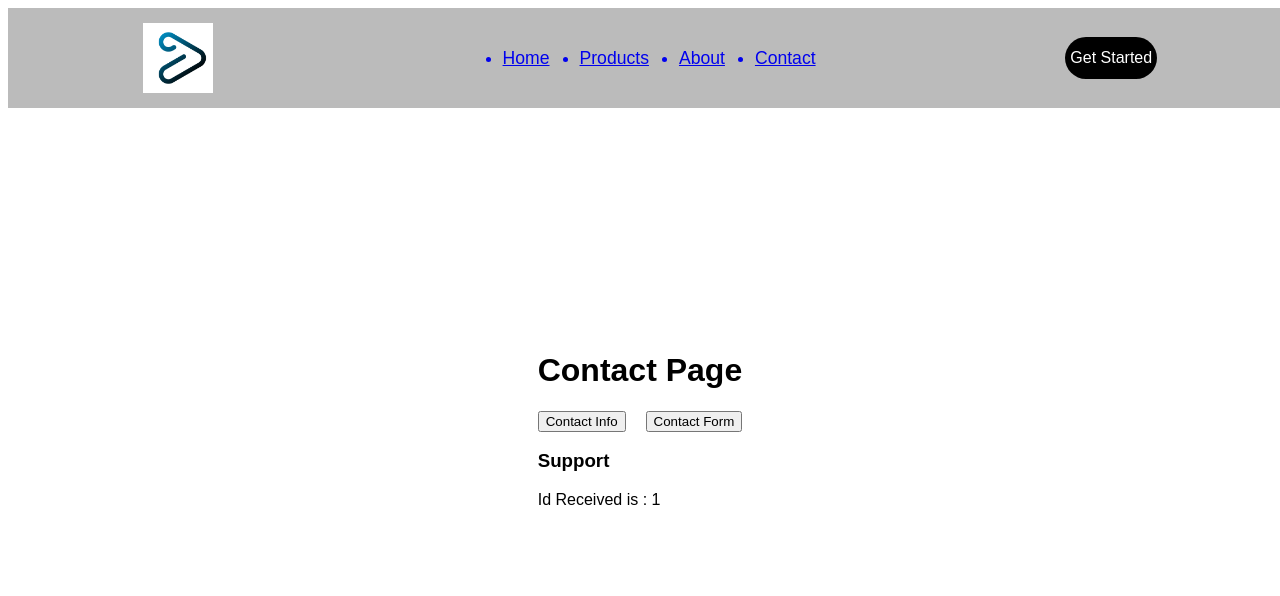
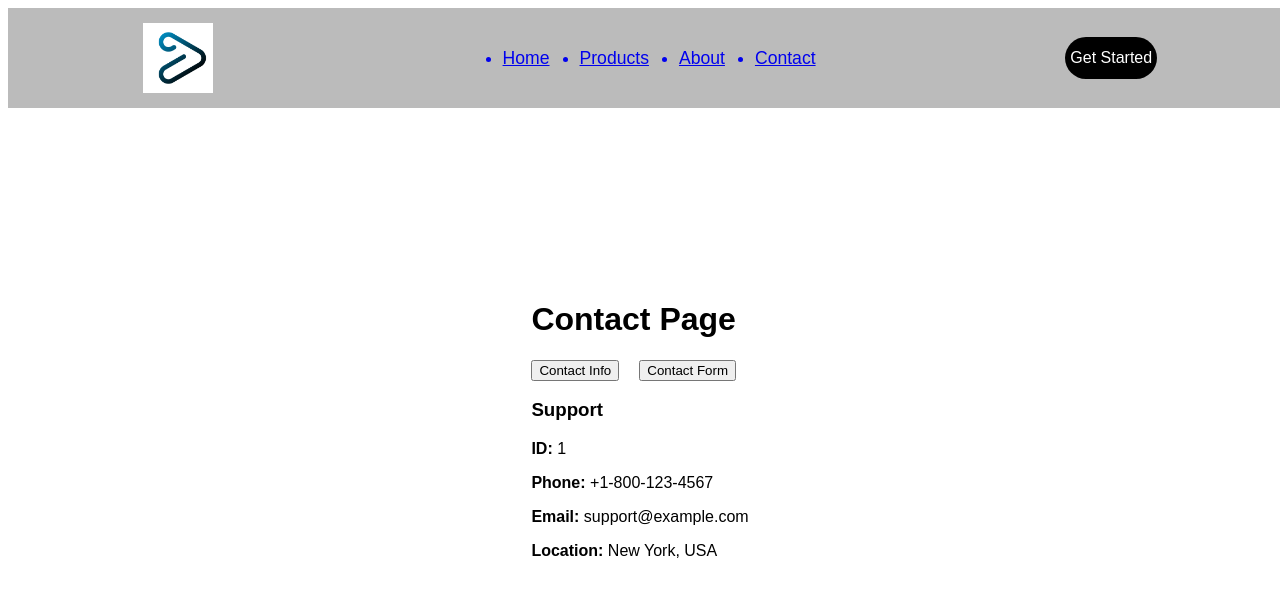
Before and after one commit to muazimmaqbool/Reactjs-with-Me, a React (Create React App) app: page /contact/1 in a window 1280 px wide. Shown: the top 596 px of the page. Built offline with nearby package versions, Linux system fonts and the light colour scheme.

Commit message:
use Params and use of route paramters

```diff
--- a/src/React Router/Pages/Support.jsx
+++ b/src/React Router/Pages/Support.jsx
@@ -1,13 +1,60 @@
-import React from 'react'
+import React, { useEffect, useState } from 'react'
 import { useParams } from 'react-router-dom'
+const supportInfo = [
+  {
+    id: 1,
+    number: "+1-800-123-4567",
+    email: "support@example.com",
+    location: "New York, USA"
+  },
+  {
+    id: 2,
+    number: "+44-20-7946-0958",
+    email: "helpdesk@company.co.uk",
+    location: "London, UK"
+  },
+  {
+    id: 3,
+    number: "+91-9876543210",
+    email: "care@service.in",
+    location: "Mumbai, India"
+  },
+  {
+    id: 4,
+    number: "+61-2-9374-4000",
+    email: "contact@support.au",
+    location: "Sydney, Australia"
+  },
+  {
+    id: 5,
+    number: "+81-3-1234-5678",
+    email: "support@japan.co.jp",
+    location: "Tokyo, Japan"
+  }
+];
 
 const Support = () => {
     const {id}=useParams();
     //console.log(id)
+    const [info, setinfo] = useState({});
+    useEffect(() => {
+        if(id){
+            setinfo(supportInfo.find(info => info.id === parseInt(id)));
+        }
+    }, [id]);
   return (
     <div>
         <h3>Support</h3>
-        <p>Id Received is : {id}</p>
+        {info ? (
+        <div>
+          <p><strong>ID:</strong> {info.id}</p>
+          <p><strong>Phone:</strong> {info.number}</p>
+          <p><strong>Email:</strong> {info.email}</p>
+          <p><strong>Location:</strong> {info.location}</p>
+        </div>
+      ) : (
+        <p>No support info found for ID {id}</p>
+      )}
     </div>
   )
 }
```
